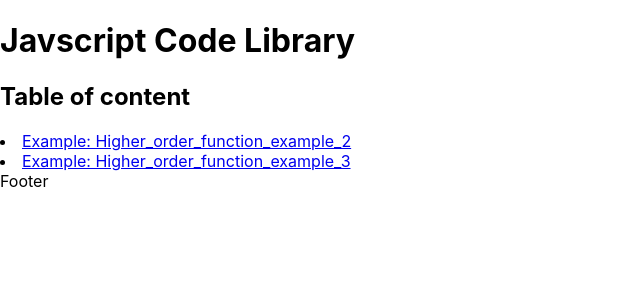
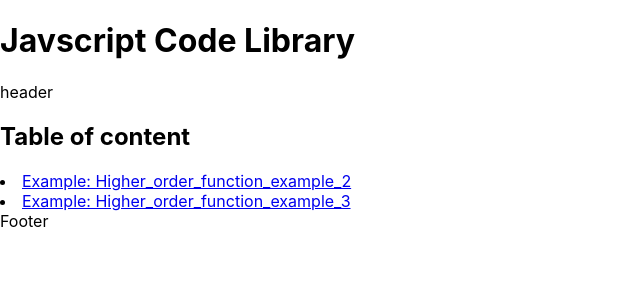
Before and after one commit to duphan2014/code-library, a React (Create React App) app: page / in a window 1280 px wide. Shown: the top 300 px of the page, without its empty margins (0-640 px from the left). Built offline with nearby package versions, Linux system fonts and the light colour scheme.

Commit message:
feature/test1 - add header

```diff
--- a/src/components/Home.js
+++ b/src/components/Home.js
@@ -11,6 +11,9 @@ const Home = ()=>{
 
   return (
     <div>
+        <div>
+            <span>header</span>
+        </div>
         <h2>Table of content</h2>
         <li><Link to={`/Higher_order_function_example_2`}>Example: Higher_order_function_example_2</Link></li>
         <li><Link to={`/Higher_order_function_example_3`}>Example: Higher_order_function_example_3</Link></li>
```
